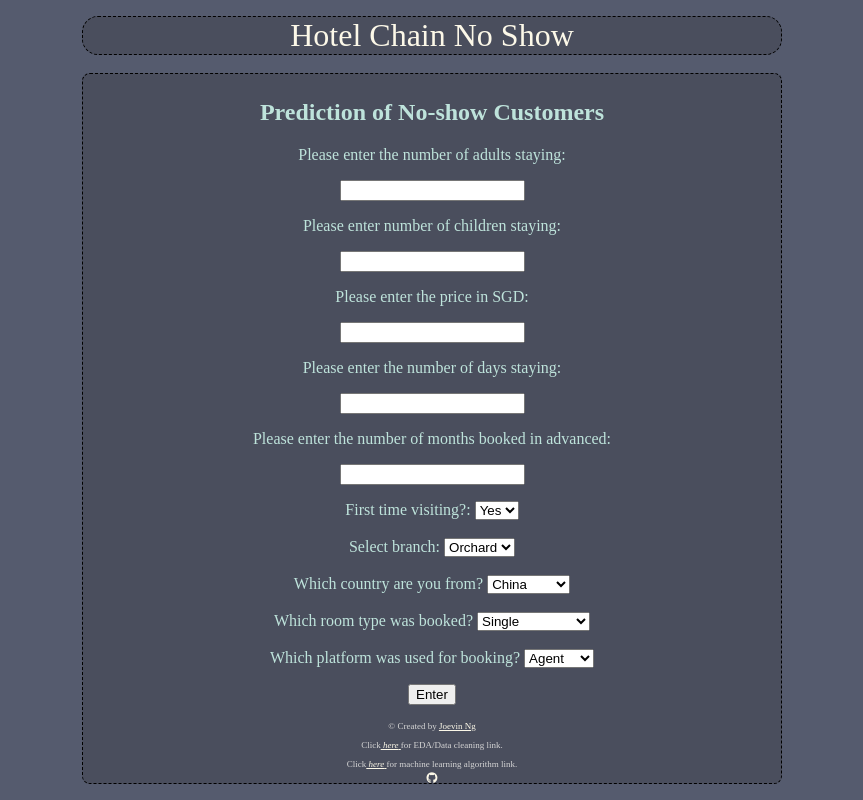
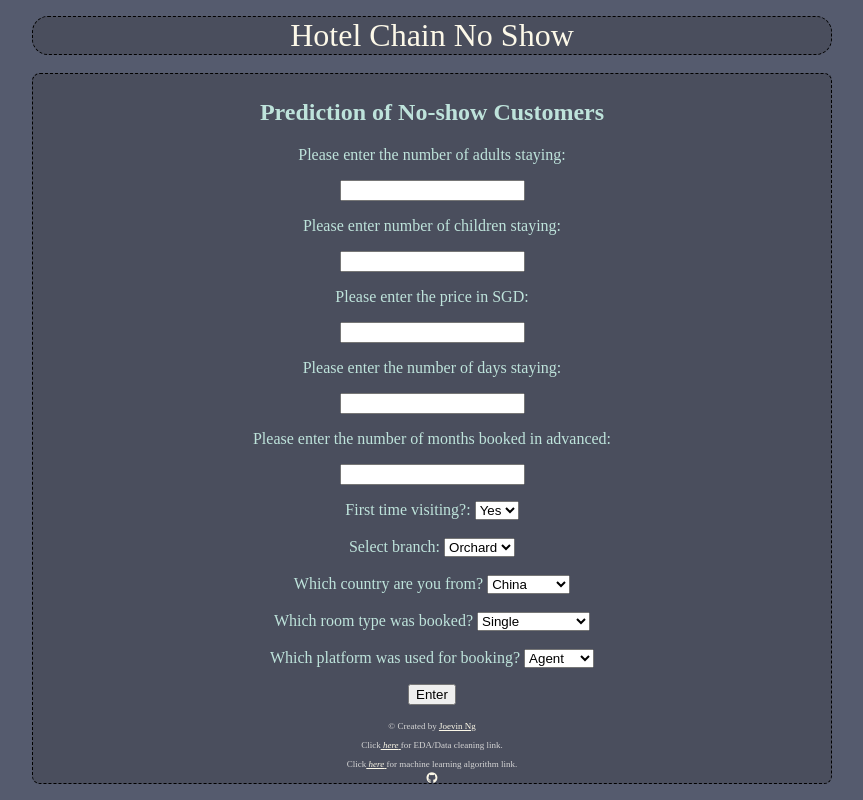
Before and after one commit to nnnvnnn/hotelnoshowheroku, a Flask app: page / in a window 1280 px wide. Shown: the whole page, without its empty margins (208-1071 px from the left). Run offline with Flask 2, Linux system fonts and the light colour scheme; some libraries are stand-ins or nearby versions.

Commit message:
Update styles.css

```diff
--- a/static/css/styles.css
+++ b/static/css/styles.css
@@ -4,7 +4,7 @@ body {
     text-align: center;
     align-content:center;
     margin: auto;
-    width: 700px;
+    width: 800px;
 }
 
 .navbar {
```
